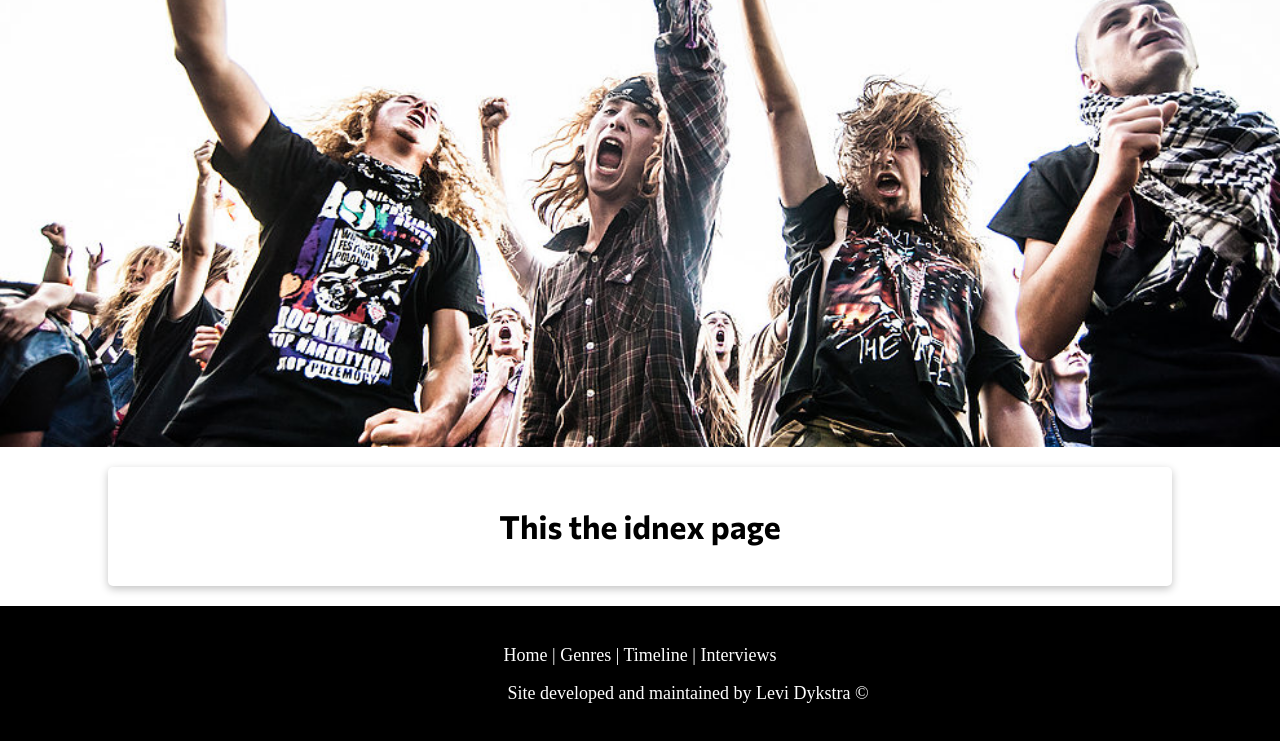
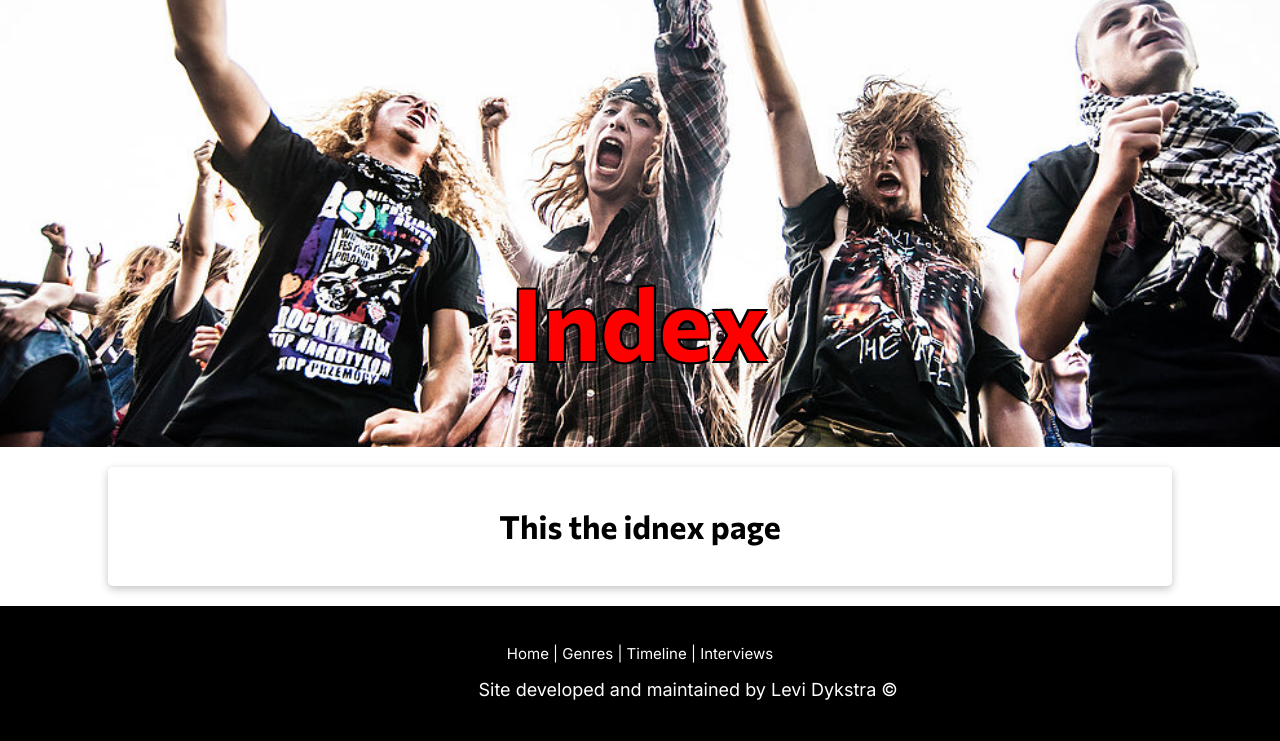
Before and after one commit to LeviCoolio469/3.4-3.8-Levi-Dykstra, a plain HTML site: page index.html in a window 1280 px wide. Shown: the part 67-808 px from the top of the page. Drawn offline with Linux system fonts and the light colour scheme; a web font is replaced by a local one.

Commit message:
parallax content
added parallax content prototype header, stylisation,

```diff
--- a/index.html
+++ b/index.html
@@ -22,7 +22,9 @@
         </a>
     </div>
 
-    <div class="parallax"></div>
+    <div class="parallax">
+        <h1 class="parallax_content">Index</h1>
+    </div>
 
     <div class="main_content">
         <h1>This the idnex page</h1>
--- a/style.css
+++ b/style.css
@@ -76,6 +76,17 @@ h1,h2{
   background-size: cover;
 }
 
+.parallax_content{
+  text-align: center;
+  font-size: 100px;
+  color: red;
+  text-shadow: -2px -2px 0 #000, 2px -2px 0 #000, -2px 2px 0 #000, 2px 2px 0 #000;
+  position: absolute;
+  top: 40%;
+  left: 50%;
+  transform: translate(-50%, -50%);
+}
+
 footer {
   height: 100px;
   background-color: #000000;
@@ -83,6 +94,8 @@ footer {
   padding: 3%;
   color: white;
   text-align: center;
+  font-family: "Inter", sans-serif;
+  font-size: 15px;
 }
 
 footer .left_anchor{ /*furthest left anchor has 10% margin left to laine up with main content*/
```
Also changed, not shown: genres.html (+3 -1 lines), interviews.html (+1 -1 lines), timeline.html (+3 -1 lines).
